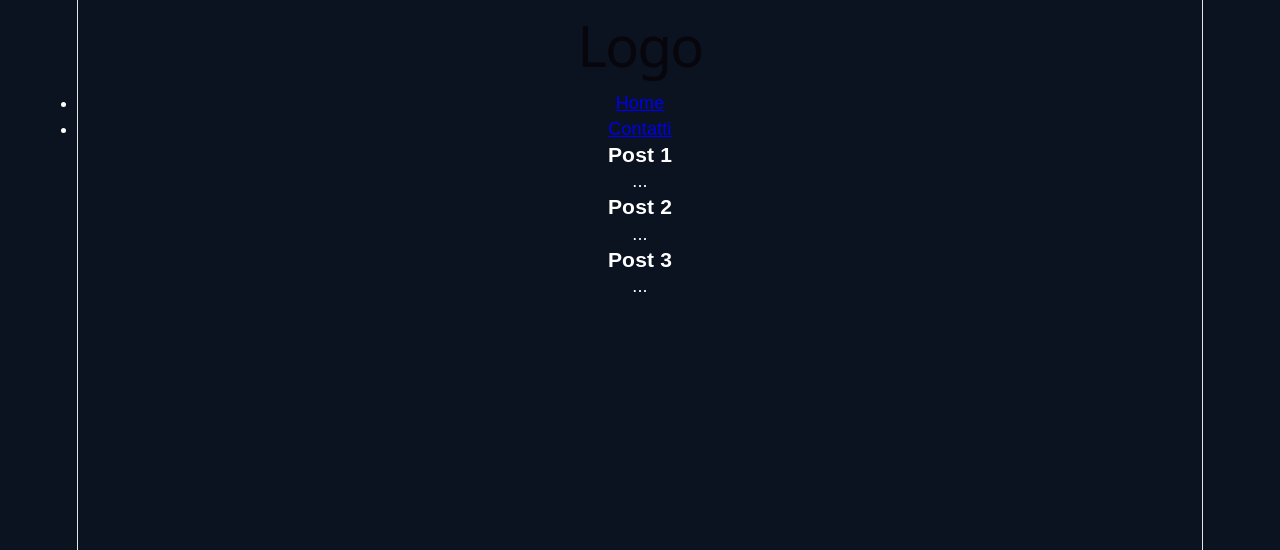
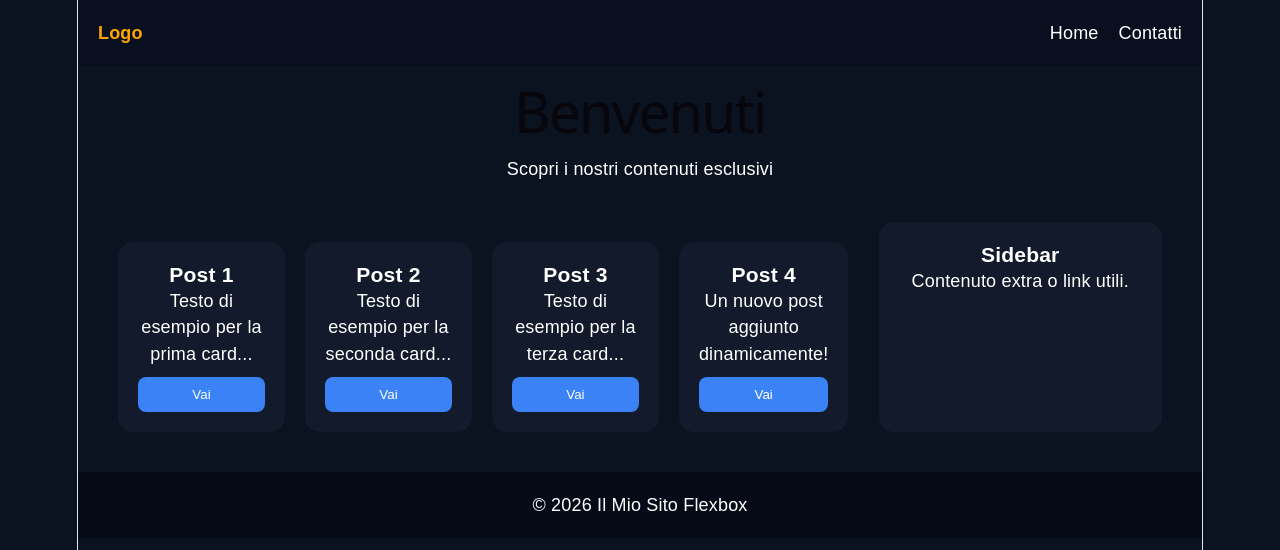
Before and after one commit to SimMastrik/REACT, a React (Vite) app: page / in a window 1280 px wide. Shown: the top 550 px of the page. Built offline with nearby package versions, Linux system fonts and the light colour scheme.

Commit message:
Utilizzo delle props e di Map() per iterari i post

```diff
--- a/src/App.jsx
+++ b/src/App.jsx
@@ -6,40 +6,33 @@ import Footer from "./components/Footer";
 import "./App.scss";
 
 function App() {
-  const menu = [
-    { name: "Home", link: "#" },
-    { name: "Contatti", link: "#" },
-  ];
-  const textLogo = "Logo";
+  // Array di dati dei post
   const posts = [
-    { id: 1, title: "Post 1", content: "..." },
-    { id: 2, title: "Post 2", content: "..." },
-    { id: 3, title: "Post 3", content: "..." },
+    { id: 1, title: "Post 1", text: "Testo di esempio per la prima card..." },
+    { id: 2, title: "Post 2", text: "Testo di esempio per la seconda card..." },
+    { id: 3, title: "Post 3", text: "Testo di esempio per la terza card..." },
+    { id: 4, title: "Post 4", text: "Un nuovo post aggiunto dinamicamente!" },
   ];
 
   return (
-    <div className="App">
-      <h1>{textLogo}</h1>
+    <>
+      <Navbar />
+      <Hero />
 
-      <nav>
-        <ul>
-          {menu.map((item, index) => (
-            <li key={index}>
-              <a href={item.link}>{item.name}</a>
-            </li>
-          ))}
-        </ul>
-      </nav>
+      <main className="container">
+        <div className="articles">
+          <div className="cards">
+            {posts.map((post) => (
+              <Card key={post.id} title={post.title} text={post.text} />
+            ))}
+          </div>
+        </div>
 
-      <section className="post-container">
-        {posts.map((post) => (
-          <div key={post.id}>
-            <h3>{post.title}</h3>
-            <p>{post.content}</p>
-          </div>
-        ))}
-      </section>
-    </div>
+        <Sidebar />
+      </main>
+
+      <Footer />
+    </>
   );
 }
 
```
